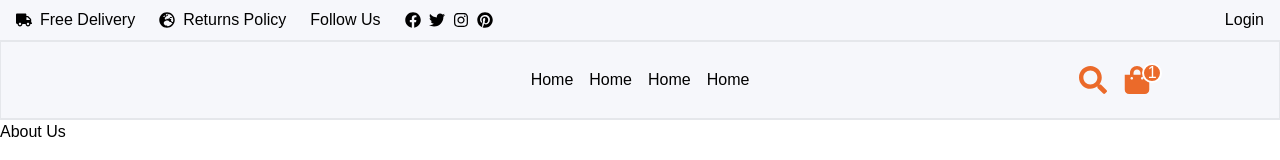
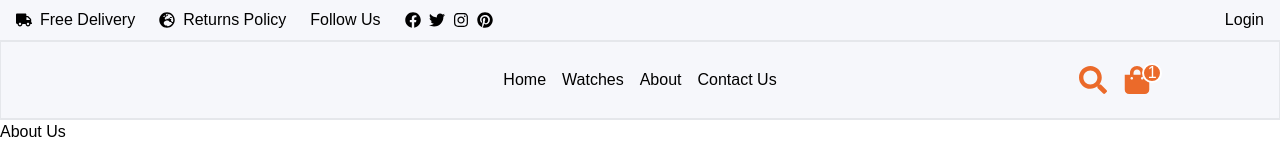
Before and after one commit to fiskryeziu/ecom_next_sanity, a Next.js app: page /about in a window 1280 px wide. Shown: the top 160 px of the page. Built offline with nearby package versions, Linux system fonts and the light colour scheme.

Commit message:
added links in navbar

```diff
--- a/components/NavBar.tsx
+++ b/components/NavBar.tsx
@@ -1,3 +1,4 @@
+import Link from 'next/link'
 import React, { useState } from 'react'
 import {
   FaGlobeEurope,
@@ -44,10 +45,10 @@ const NavBar = () => {
       <div className="flex flex-row items-center border border-b-2 border-t-2 h-20">
         <div className="hidden md:block md:basis-1/4"></div>
         <div className="hidden md:flex gap-4 justify-center basis-1/2">
-          <p>Home</p>
-          <p>Home</p>
-          <p>Home</p>
-          <p>Home</p>
+          <Link href="/">Home</Link>
+          <Link href="/products">Watches</Link>
+          <Link href="/about">About</Link>
+          <Link href="/contact">Contact Us</Link>
         </div>
         <div className="flex justify-end pr-10 lg:pr-32 basis-full md:basis-1/4 gap-4">
           <button className="navbar-burger flex items-center pr-10">
```
